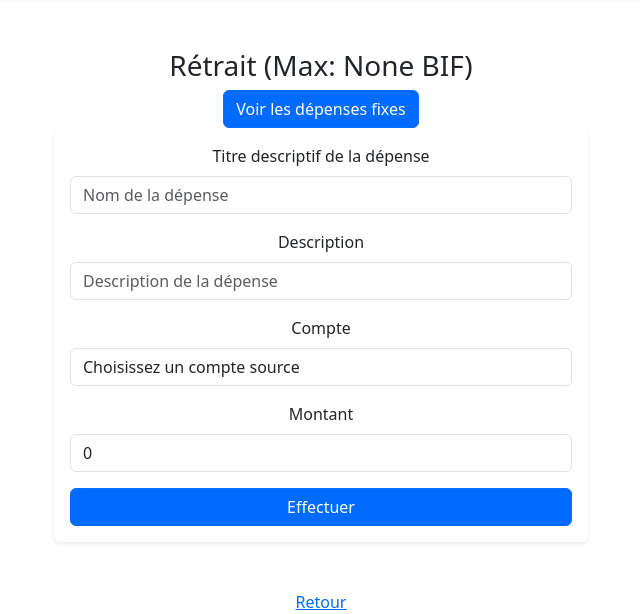
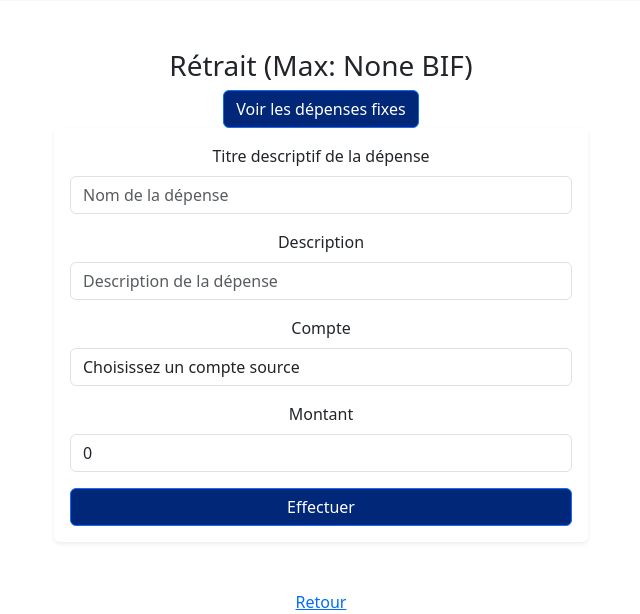
Before and after one commit to Cipokibona/transparance, a Django app: page /depense/ in a window 1280 px wide. Shown: the part 470-1084 px from the top of the page, without its empty margins (319-959 px from the left). Run offline with Django 5.2, Linux system fonts and the light colour scheme; data that the repository does not hold is empty.

Commit message:
changement de couleur du bouton principal

```diff
--- a/transparance/authentification/templates/authentification/index.html
+++ b/transparance/authentification/templates/authentification/index.html
@@ -25,6 +25,7 @@
                         <form action="" method="post">
                             {% csrf_token %}
                             <div class="shadow-sm p-3 mb-5 rounded">
+                                <img src="{% static 'images/logo3.svg' %}" class="container-fluid" alt="logo">
                                 <div class="mb-3">
                                     <label for="username" class="form-label">Username</label>
                                     <input type="text" class="form-control" name="username" placeholder="name@example">
@@ -37,7 +38,7 @@
                                     {% if msg_error %}
                                     <label for="remember-me" class="text-info">
                                     <span class="alert alert-danger" role="alert">Identifiants invalides. Veuillez réessayer.</span></label><br> {% endif %}
-                                    <input type="submit" class="btn btn-primary" style="background-color: #47d0c5;" value="Login">
+                                    <input type="submit" class="btn btn-primary" style="background-color: #012778;" value="Login">
                                 </div>
                             </div>
                         </form>
--- a/transparance/transaction/templates/transaction/all_operations.html
+++ b/transparance/transaction/templates/transaction/all_operations.html
@@ -59,7 +59,7 @@
                             <input type="date" name="debut">
                             <label for="fin">à</label>
                             <input type="date" name="fin">
-                            <input type="submit" class="btn btn-primary" style="background-color: #016bff;" value="Chercher">
+                            <input type="submit" class="btn btn-primary" style="background-color: #012778;" value="Chercher">
                         </div>
                     </div>
                 </form>
--- a/transparance/transaction/templates/transaction/avance_travail.html
+++ b/transparance/transaction/templates/transaction/avance_travail.html
@@ -80,7 +80,7 @@
                                         {% if msg_error %}
                                         <label for="remember-me" class="text-info">
                                         <span class="alert alert-danger" role="alert">Identifiants invalides. Veuillez réessayer.</span></label><br> {% endif %}
-                                        <input type="submit" class="btn btn-primary" style="background-color: #016bff;" value="Save">
+                                        <input type="submit" class="btn btn-primary" style="background-color: #012778;" value="Save">
                                     </div>
                                 </div>
                             </form>
--- a/transparance/transaction/templates/transaction/depense.html
+++ b/transparance/transaction/templates/transaction/depense.html
@@ -61,7 +61,7 @@
                         <div id="login-box" class="col-md-12">
                             <form action="" method="post" class="visible" id="depense_simple">
                                 {% csrf_token %}
-                                <button id="btn_depense_fixe" class="btn btn-primary" style="background-color: #016bff;"> Voir les dépenses fixes</button>
+                                <button id="btn_depense_fixe" class="btn btn-primary" style="background-color: #012778;"> Voir les dépenses fixes</button>
                                 <div class="shadow-sm p-3 mb-5 rounded">
                                     <div class="mb-3">
                                         <label for="titre" class="form-label">Titre descriptif de la dépense</label>
@@ -91,13 +91,13 @@
                                         <label for="remember-me" class="text-info">
                                         <span class="alert alert-danger" role="alert">Identifiants invalides. Veuillez réessayer.</span></label><br> {% endif %}
                                         <input type="text" name="depense_fixe_statu" value="False" class="hidden">
-                                        <input type="submit" class="btn btn-primary" style="background-color: #016bff;" value="Effectuer">
+                                        <input type="submit" class="btn btn-primary" style="background-color: #012778;" value="Effectuer">
                                     </div>
                                 </div>
                             </form>
                             <form action="{% url 'depense_saved' %}" method="post" class="hidden" id="depense_fixe">
                                 {% csrf_token %}
-                                <button id="btn_depense_simple" class="btn btn-primary " style="background-color: #016bff; ">Simple dépense</button>
+                                <button id="btn_depense_simple" class="btn btn-primary " style="background-color: #012778; ">Simple dépense</button>
                                 <div class="shadow-sm p-3 mb-5 rounded ">
                                     <div class="mb-3 ">
                                         {% for depense_fixe in depense_fixes %}
@@ -126,7 +126,7 @@
                                         <label for="remember-me " class="text-info ">
                                         <span class="alert alert-danger " role="alert ">Identifiants invalides. Veuillez réessayer.</span></label><br> {% endif %}
                                         <input type="text" name="depense_fixe_statu " value="True" class="hidden ">
-                                        <input type="submit" class="btn btn-primary " style="background-color: #016bff; " value="Effectuer">
+                                        <input type="submit" class="btn btn-primary " style="background-color: #012778; " value="Effectuer">
                                     </div>
                                 </div>
                             </form>
--- a/transparance/transaction/templates/transaction/newcompte.html
+++ b/transparance/transaction/templates/transaction/newcompte.html
@@ -69,7 +69,7 @@
                                         {% if msg_error %}
                                         <label for="remember-me" class="text-info">
                                         <span class="alert alert-danger" role="alert">Identifiants invalides. Veuillez réessayer.</span></label><br> {% endif %}
-                                        <input type="submit" class="btn btn-primary" style="background-color: #016bff;" value="Create">
+                                        <input type="submit" class="btn btn-primary" style="background-color: #012778;" value="Create">
                                     </div>
                                 </div>
                             </form>
--- a/transparance/transaction/templates/transaction/newuser.html
+++ b/transparance/transaction/templates/transaction/newuser.html
@@ -85,7 +85,7 @@
                                         {% if msg_error %}
                                         <label for="remember-me" class="text-info">
                                         <span class="alert alert-danger" role="alert">Identifiants invalides. Veuillez réessayer.</span></label><br> {% endif %}
-                                        <input type="submit" class="btn btn-primary" style="background-color: #016bff;" value="Create user">
+                                        <input type="submit" class="btn btn-primary" style="background-color: #012778;" value="Create user">
                                     </div>
                                 </div>
                             </form>
--- a/transparance/transaction/templates/transaction/profil.html
+++ b/transparance/transaction/templates/transaction/profil.html
@@ -102,7 +102,7 @@
                                         {% if msg_error %}
                                         <label for="remember-me" class="text-info">
                                         <span class="alert alert-danger" role="alert">Identifiants invalides. Veuillez réessayer.</span></label><br> {% endif %}
-                                        <input type="submit" class="btn btn-primary" style="background-color: #016bff;" value="Modifier">
+                                        <input type="submit" class="btn btn-primary" style="background-color: #012778;" value="Modifier">
                                     </div>
                                 </div>
                             </form>
--- a/transparance/transaction/templates/transaction/transaction.html
+++ b/transparance/transaction/templates/transaction/transaction.html
@@ -88,7 +88,7 @@
                                         {% if msg_error %}
                                         <label for="remember-me" class="text-info">
                                         <span class="alert alert-danger" role="alert">Identifiants invalides. Veuillez réessayer.</span></label><br> {% endif %}
-                                        <input type="submit" class="btn btn-primary" style="background-color: #016bff;" value="Transferer">
+                                        <input type="submit" class="btn btn-primary" style="background-color: #012778;" value="Transferer">
                                     </div>
                                 </div>
                             </form>
--- a/transparance/transaction/templates/transaction/travail.html
+++ b/transparance/transaction/templates/transaction/travail.html
@@ -92,7 +92,7 @@
                                         {% if msg_error %}
                                         <label for="remember-me" class="text-info">
                                         <span class="alert alert-danger" role="alert">Identifiants invalides. Veuillez réessayer.</span></label><br> {% endif %}
-                                        <input type="submit" class="btn btn-primary" style="background-color: #016bff;" value="Save">
+                                        <input type="submit" class="btn btn-primary" style="background-color: #012778;" value="Save">
                                     </div>
                                 </div>
                             </form>
```
Also changed, not shown: transparance/transaction/templates/transaction/depense_travail.html (+5 -5 lines).
